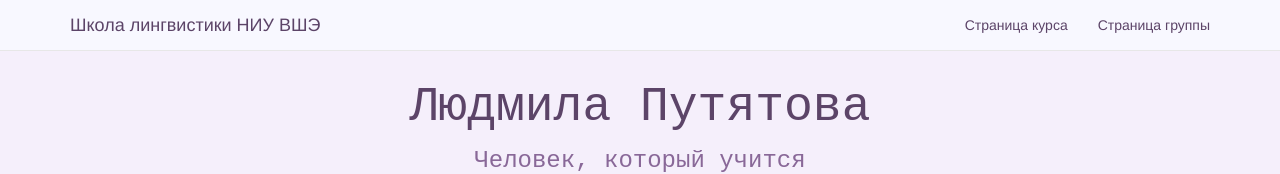
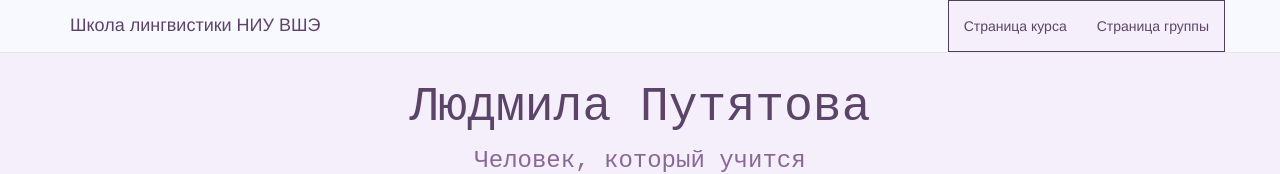
Before and after one commit to finplif/webpage, a plain HTML site: page index.html in a window 1280 px wide. Shown: the top 174 px of the page. Drawn offline with nearby package versions, Linux system fonts and the light colour scheme.

Commit message:
Update index.html

```diff
--- a/index.html
+++ b/index.html
@@ -17,10 +17,10 @@
 					<a href="https://ling.hse.ru/"  class="navbar-brand"><font color="#5C4468">Школа лингвистики НИУ ВШЭ</font></a>
 				</div>
 				<nav class="collapse navbar-collapse" id="bs-navbar">
-					<ul1 class="nav navbar-nav navbar-right">
+					<ul class="nav navbar-nav navbar-right">
 						<li> <a href="https://lingvocodes.github.io/HSEinfo/ba-ling-2018/index.html"><font color="#5C4468">Страница курса</font></a> </li>
 						<li> <a href="https://lingvocodes.github.io/HSEinfo/ba-ling-2018/baling_2018_1.html"><font color="#5C4468">Страница группы</font></a> </li>
-					</ul1>
+					</ul>
 				</nav>
 			</div>
 		</nav>
```
